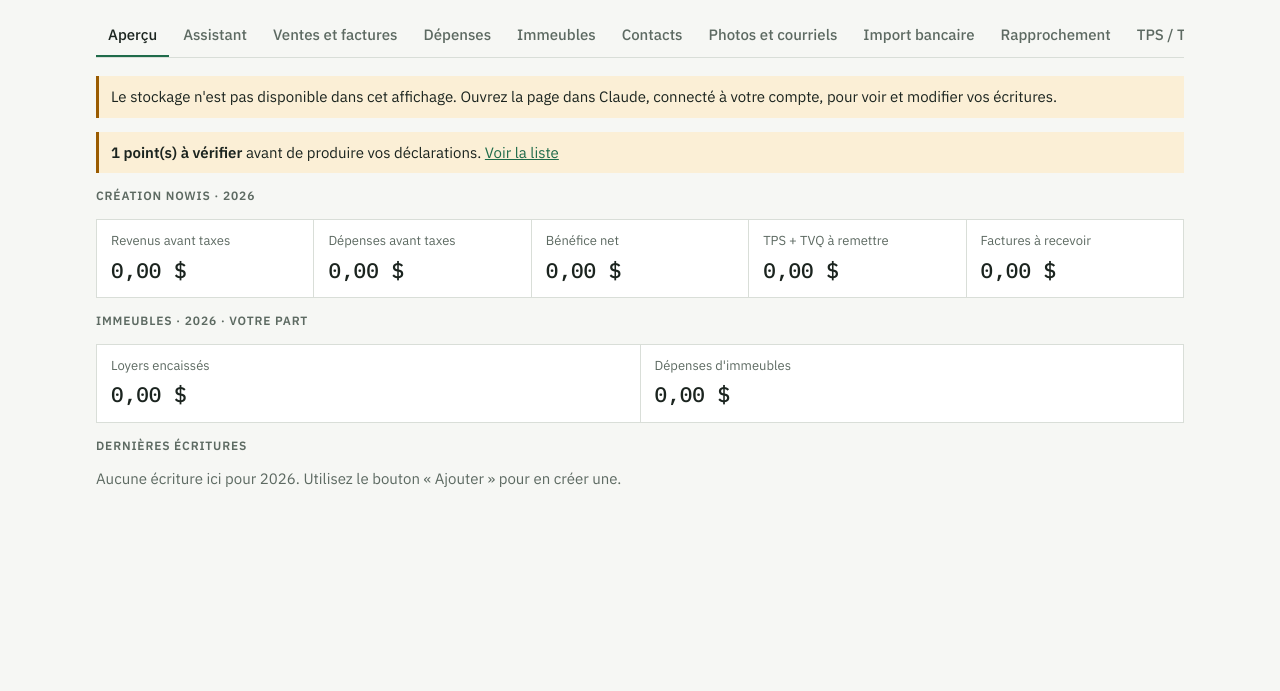
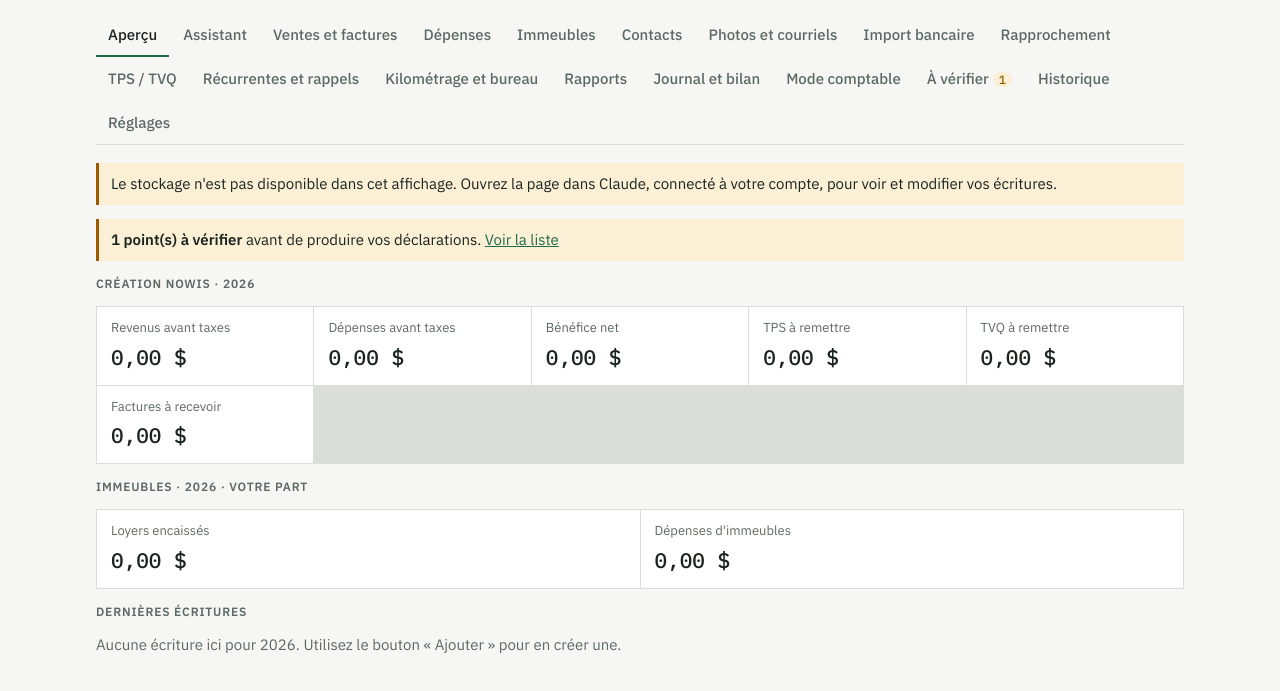
Before and after one commit to nowis30/comptabiliter-nowis, a plain HTML site: page source/app.html in a window 1280 px wide. Shown: the part 69-760 px from the top of the page. Drawn offline with nearby package versions, Linux system fonts and the light colour scheme.

Commit message:
Séparer la TPS et la TVQ dans l'Aperçu et rendre le journal visible
- Aperçu : deux tuiles distinctes, TPS et TVQ, « à remettre » ou « à recevoir »
  selon le signe, au lieu d'un seul montant TPS + TVQ.
- Barre d'onglets sur plusieurs lignes : les onglets de droite n'étaient plus
  visibles, dont celui du journal général.
- Onglet « Partie double et bilan » renommé « Journal et bilan ».

Co-Authored-By: Claude Opus 5.5 <noreply@anthropic.com>

```diff
--- a/source/app.html
+++ b/source/app.html
@@ -29,7 +29,7 @@ h2{font-family:var(--cond);font-size:19px;margin:0;text-wrap:balance}
 h3{font-size:12px;text-transform:uppercase;letter-spacing:.07em;color:var(--muted);margin:0;font-weight:600}
 p{margin:0;max-width:68ch}
 .muted{color:var(--muted)} .small{font-size:13px}
-nav{display:flex;gap:2px;overflow-x:auto;border-bottom:1px solid var(--line)}
+nav{display:flex;flex-wrap:wrap;gap:2px;border-bottom:1px solid var(--line)}
 nav a{padding:9px 12px;text-decoration:none;color:var(--muted);white-space:nowrap;border-bottom:2px solid transparent;font-weight:500}
 nav a.on{color:var(--ink);border-bottom-color:var(--accent)}
 nav a .n{background:var(--warn-soft);color:var(--warn);border-radius:9px;padding:0 6px;font-size:12px;margin-left:4px}
@@ -149,7 +149,7 @@ const part=e=>e.activite==="immeuble"?(e.part??100)/100:1;
 function toast(t){const el=$("#toast");el.textContent=t;el.hidden=false;clearTimeout(toast.t);toast.t=setTimeout(()=>el.hidden=true,2600)}
 
 /* ---------- Navigation ---------- */
-const VUES=[["apercu","Aperçu"],["agent","Assistant"],["ventes","Ventes et factures"],["depenses","Dépenses"],["immeubles","Immeubles"],["contacts","Contacts"],["documents","Photos et courriels"],["import","Import bancaire"],["rapprochement","Rapprochement"],["taxes","TPS / TVQ"],["recurrentes","Récurrentes et rappels"],["deplacements","Kilométrage et bureau"],["rapport","Rapports"],["grandlivre","Partie double et bilan"],["comptable","Mode comptable"],["verifier","À vérifier"],["historique","Historique"],["reglages","Réglages"]];
+const VUES=[["apercu","Aperçu"],["agent","Assistant"],["ventes","Ventes et factures"],["depenses","Dépenses"],["immeubles","Immeubles"],["contacts","Contacts"],["documents","Photos et courriels"],["import","Import bancaire"],["rapprochement","Rapprochement"],["taxes","TPS / TVQ"],["recurrentes","Récurrentes et rappels"],["deplacements","Kilométrage et bureau"],["rapport","Rapports"],["grandlivre","Journal et bilan"],["comptable","Mode comptable"],["verifier","À vérifier"],["historique","Historique"],["reglages","Réglages"]];
 function vue(){const h=location.hash.slice(1);return VUES.some(v=>v[0]===h)?h:"apercu"}
 function nav(){const v=vue(),n=items.filter(e=>e.aVerifier).length+(regl.dateInscription?0:1);
   $("#nav").innerHTML=VUES.map(([k,t])=>`<a href="#${k}" class="${k===v?"on":""}">${t}${k==="verifier"&&n&&ready?`<span class="n">${n}</span>`:""}</a>`).join("")}
@@ -188,7 +188,8 @@ function vApercu(){const t=totaux(),x=calcTaxes(annee+"-01-01",annee+"-12-31"),n
    <div class="tile"><span class="small muted">Revenus avant taxes</span><b>${fmt(t.rev)}</b></div>
    <div class="tile"><span class="small muted">Dépenses avant taxes</span><b>${fmt(t.dep)}</b></div>
    <div class="tile"><span class="small muted">Bénéfice net</span><b>${fmt(t.rev-t.dep)}</b></div>
-   <div class="tile"><span class="small muted">TPS + TVQ à remettre</span><b>${fmt(x.netTPS+x.netTVQ)}</b></div>
+   <div class="tile"><span class="small muted">TPS ${x.netTPS<0?"à recevoir":"à remettre"}</span><b>${fmt(Math.abs(x.netTPS))}</b></div>
+   <div class="tile"><span class="small muted">TVQ ${x.netTVQ<0?"à recevoir":"à remettre"}</span><b>${fmt(Math.abs(x.netTVQ))}</b></div>
    <div class="tile"><span class="small muted">Factures à recevoir</span><b>${fmt(t.aRecevoir)}</b></div>
   </div>
   <h3>Immeubles · ${annee} · votre part</h3>
```
Also changed, not shown: public/index.html (+4 -3 lines).
